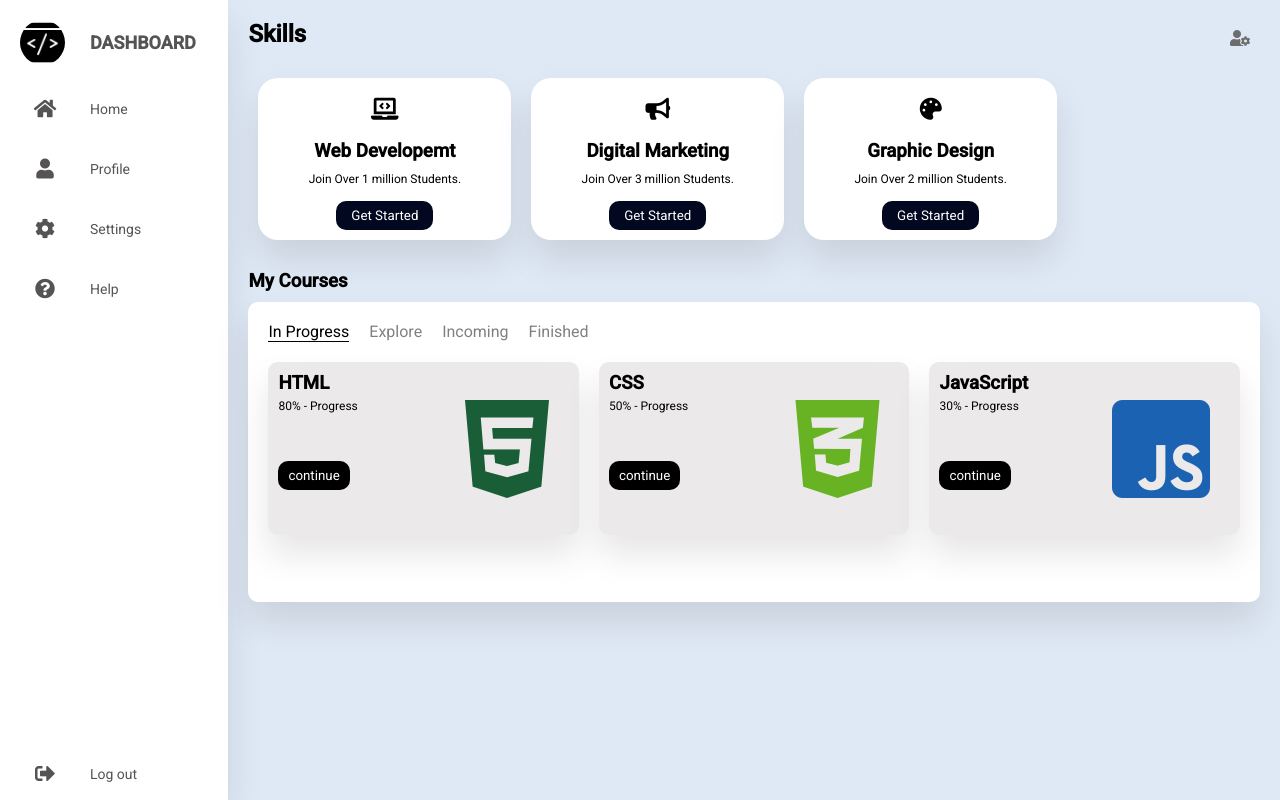
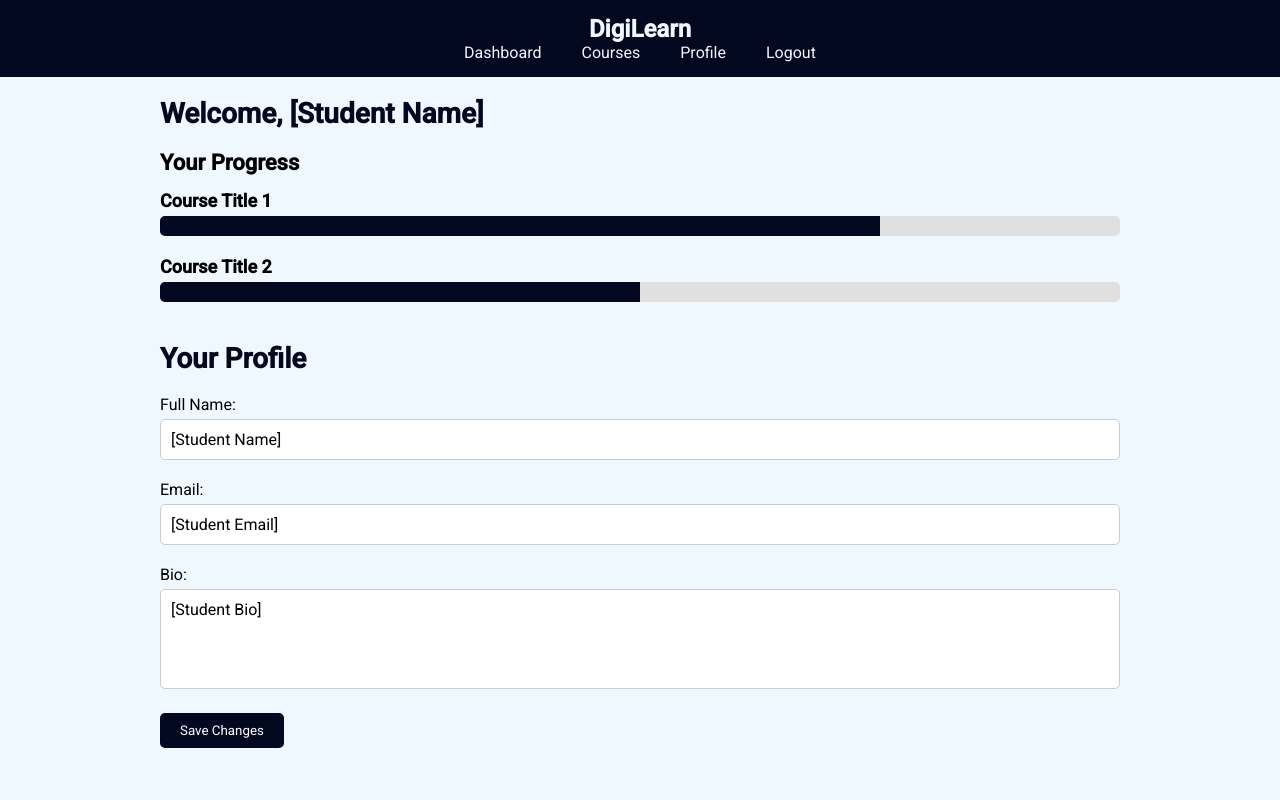
Before and after one commit to morrryyyyy/alx-portfolio_project, a plain HTML site: page student.html in a window 1280 px wide. Drawn offline with Linux system fonts and the light colour scheme.

Commit message:
add student dashboard

```diff
--- a/css/student.css
+++ b/css/student.css
@@ -15,184 +15,121 @@
   box-sizing: border-box;
 }
 body {
-  background: #dfe9f5;
+  background-color: aliceblue;
+  margin: 0;
+  padding: 0;
 }
-.container {
-  display: flex;
-}
-nav {
-  position: relative;
-  top: 0;
-  bottom: 0;
-  height: 100vh;
-  left: 0;
-  background: #fff;
-  width: 280px;
-  overflow: hidden;
-  box-shadow: 0 20px 35px rgba(0, 0, 0, 0.1);
-}
-.logo {
-  text-align: center;
-  display: flex;
-  margin: 10px 0 0 10px;
-}
-.logo img {
-  width: 45px;
-  height: 45px;
-  border-radius: 50%;
-}
-.logo span {
-  font-weight: bold;
-  padding-left: 15px;
-  font-size: 18px;
-  text-transform: uppercase;
-}
-a {
-  position: relative;
-  color: rgb(85, 83, 83);
-  font-size: 14px;
-  display: table;
-  width: 280px;
-  padding: 10px;
-}
-nav .fas {
-  position: relative;
-  width: 70px;
-  height: 40px;
-  top: 14px;
-  font-size: 20px;
+
+header {
+  background-color: var(--blue);
+  color: aliceblue;
+  padding: 15px 0;
   text-align: center;
 }
-.nav-item {
-  position: relative;
-  top: 12px;
-  margin-left: 10px;
-}
-a:hover {
-  background: #eee;
-}
-.logout {
-  position: absolute;
-  bottom: 0;
+
+header nav h1 {
+  margin: 0;
+  font-size: 24px;
 }
 
-/* Main Section */
-.main {
+header nav ul {
+  list-style: none;
+  padding: 0;
+  margin: 0;
+  display: flex;
+  justify-content: center;
+}
+
+header nav ul li {
+  margin: 0 10px;
+}
+
+header nav ul li a {
+  color: aliceblue;
+  text-decoration: none;
+  padding: 5px 10px;
+}
+
+header nav ul li a:hover {
+  background-color: var(--gray);
+  border-radius: 5px;
+}
+
+main {
+  padding: 20px;
+  max-width: 1000px;
+  margin: 0 auto;
+}
+
+h2 {
+  color: var(--blue);
+  font-size: 28px;
+  margin-bottom: 20px;
+}
+
+.dashboard {
+  margin-bottom: 40px;
+}
+
+.progress h3 {
+  font-size: 22px;
+  margin-bottom: 15px;
+}
+
+.course-progress {
+  margin-bottom: 20px;
+}
+
+.course-progress h4 {
+  font-size: 18px;
+  margin-bottom: 5px;
+}
+
+.progress-bar {
+  background-color: #e0e0e0;
+  border-radius: 5px;
+  overflow: hidden;
   position: relative;
-  padding: 20px;
+}
+
+.progress-bar span {
+  display: block;
+  height: 20px;
+  background-color: var(--blue);
+}
+
+.profile .form-group {
+  margin-bottom: 20px;
+}
+
+.profile .form-group label {
+  display: block;
+  margin-bottom: 5px;
+}
+
+.profile .form-group input,
+.profile .form-group textarea {
   width: 100%;
+  padding: 10px;
+  font-size: 16px;
+  border: 1px solid #ccc;
+  border-radius: 5px;
 }
-.main-top {
-  display: flex;
-  width: 100%;
+
+.profile .form-group textarea {
+  height: 100px;
+  resize: none;
 }
-.main-top i {
-  position: absolute;
-  right: 0;
-  margin: 10px 30px;
-  color: rgb(110, 109, 109);
+
+.profile button {
+  padding: 10px 20px;
+  background-color: var(--blue);
+  color: white;
+  border: none;
+  border-radius: 5px;
   cursor: pointer;
 }
-.main-skills {
-  display: flex;
-  margin-top: 20px;
+
+.profile button:hover {
+  background-color: rgba(3, 8, 21, 0.86);
 }
-.main-skills .card {
-  width: 25%;
-  margin: 10px;
-  background: #fff;
-  text-align: center;
-  border-radius: 20px;
-  padding: 10px;
-  box-shadow: 0 20px 35px rgba(0, 0, 0, 0.1);
-}
-.main-skills .card h3 {
-  margin: 10px;
-  text-transform: capitalize;
-}
-.main-skills .card p {
-  font-size: 12px;
-}
-.main-skills .card button {
-  background: var(--blue);
-  color: #fff;
-  padding: 7px 15px;
-  border-radius: 10px;
-  margin-top: 15px;
-  cursor: pointer;
-}
-.main-skills .card button:hover {
-  background: rgba(3, 8, 33, 0.856);
-}
-.main-skills .card i {
-  font-size: 22px;
-  padding: 10px;
-}
-
-/* Courses */
-.main-course {
-  margin-top: 20px;
-  text-transform: capitalize;
-}
-.course-box {
-  width: 100%;
-  height: 300px;
-  padding: 10px 10px 30px 10px;
-  margin-top: 10px;
-  background: #fff;
-  border-radius: 10px;
-  box-shadow: 0 20px 35px rgba(0, 0, 0, 0.1);
-}
-.course-box ul {
-  list-style: none;
-  display: flex;
-}
-.course-box ul li {
-  margin: 10px;
-  color: gray;
-  cursor: pointer;
-}
-.course-box ul .active {
-  color: #000;
-  border-bottom: 1px solid #000;
-}
-.course-box .course {
-  display: flex;
-}
-.box {
-  width: 33%;
-  padding: 10px;
-  margin: 10px;
-  border-radius: 10px;
-  background: rgb(235, 233, 233);
-  box-shadow: 0 20px 35px rgba(0, 0, 0, 0.1);
-}
-.box p {
-  font-size: 12px;
-  margin-top: 5px;
-}
-.box button {
-  background: #000;
-  color: #fff;
-  padding: 7px 10px;
-  border-radius: 10px;
-  margin-top: 3rem;
-  cursor: pointer;
-}
-.box button:hover {
-  background: rgba(0, 0, 0, 0.842);
-}
-.box i {
-  font-size: 7rem;
-  float: right;
-  margin: -20px 20px 20px 0;
-}
-.html {
-  color: rgb(25, 94, 54);
-}
-.css {
-  color: rgb(104, 179, 35);
-}
-.js {
-  color: rgb(28, 98, 179);
-}
--- /dev/null
+++ b/js/student.js
@@ -0,0 +1,18 @@
+document
+  .getElementById("profileForm")
+  .addEventListener("submit", function (event) {
+    event.preventDefault();
+
+    const fullName = document.getElementById("fullName").value;
+    const email = document.getElementById("email").value;
+    const bio = document.getElementById("bio").value;
+
+    console.log("Profile updated:");
+    console.log("Full Name:", fullName);
+    console.log("Email:", email);
+    console.log("Bio:", bio);
+
+    // Here you can add an AJAX request to send the updated data to the server
+
+    alert("Your profile has been updated successfully!");
+  });
--- a/student.html
+++ b/student.html
@@ -11,106 +11,68 @@
     />
   </head>
   <body>
-    <div class="container">
+    <header>
       <nav>
+        <h1>DigiLearn</h1>
         <ul>
-          <li>
-            <a href="#" class="logo">
-              <img src="images/logo.png" alt="" />
-              <span class="nav-item">DashBoard</span>
-            </a>
-          </li>
-          <li>
-            <a href="#">
-              <i class="fas fa-home"></i>
-              <span class="nav-item">Home</span>
-            </a>
-          </li>
-          <li>
-            <a href="">
-              <i class="fas fa-user"></i>
-              <span class="nav-item">Profile</span>
-            </a>
-          </li>
-          <li>
-            <a href="">
-              <i class="fas fa-cog"></i>
-              <span class="nav-item">Settings</span>
-            </a>
-          </li>
-          <li>
-            <a href="">
-              <i class="fas fa-question-circle"></i>
-              <span class="nav-item">Help</span>
-            </a>
-          </li>
-          <li>
-            <a href="" class="logout">
-              <i class="fas fa-sign-out-alt"></i>
-              <span class="nav-item">Log out</span>
-            </a>
-          </li>
+          <li><a href="#">Dashboard</a></li>
+          <li><a href="#">Courses</a></li>
+          <li><a href="#">Profile</a></li>
+          <li><a href="index.html">Logout</a></li>
         </ul>
       </nav>
+    </header>
 
-      <section class="main">
-        <div class="main-top">
-          <h1>Skills</h1>
-          <i class="fas fa-user-cog"></i>
-        </div>
-        <div class="main-skills">
-          <div class="card">
-            <i class="fas fa-laptop-code"></i>
-            <h3>Web developemt</h3>
-            <p>Join Over 1 million Students.</p>
-            <button>Get Started</button>
+    <main>
+      <section class="dashboard">
+        <h2>Welcome, [Student Name]</h2>
+        <div class="progress">
+          <h3>Your Progress</h3>
+          <div class="course-progress">
+            <h4>Course Title 1</h4>
+            <div class="progress-bar" data-progress="75%">
+              <span style="width: 75%"></span>
+            </div>
           </div>
-          <div class="card">
-            <i class="fas fa-bullhorn"></i>
-            <h3>Digital marketing</h3>
-            <p>Join Over 3 million Students.</p>
-            <button>Get Started</button>
-          </div>
-          <div class="card">
-            <i class="fas fa-palette"></i>
-            <h3>graphic design</h3>
-            <p>Join Over 2 million Students.</p>
-            <button>Get Started</button>
+          <div class="course-progress">
+            <h4>Course Title 2</h4>
+            <div class="progress-bar" data-progress="50%">
+              <span style="width: 50%"></span>
+            </div>
           </div>
         </div>
+      </section>
 
-        <section class="main-course">
-          <h1>My courses</h1>
-          <div class="course-box">
-            <ul>
-              <li class="active">In progress</li>
-              <li>explore</li>
-              <li>incoming</li>
-              <li>finished</li>
-            </ul>
-            <div class="course">
-              <div class="box">
-                <h3>HTML</h3>
-                <p>80% - progress</p>
-                <button>continue</button>
-                <i class="fab fa-html5 html"></i>
-              </div>
-              <div class="box">
-                <h3>CSS</h3>
-                <p>50% - progress</p>
-                <button>continue</button>
-                <i class="fab fa-css3-alt css"></i>
-              </div>
-              <div class="box">
-                <h3>JavaScript</h3>
-                <p>30% - progress</p>
-                <button>continue</button>
-                <i class="fab fa-js-square js"></i>
-              </div>
-            </div>
+      <section class="profile">
+        <h2>Your Profile</h2>
+        <form id="profileForm">
+          <div class="form-group">
+            <label for="fullName">Full Name:</label>
+            <input
+              type="text"
+              id="fullName"
+              name="fullName"
+              value="[Student Name]"
+            />
           </div>
-        </section>
+          <div class="form-group">
+            <label for="email">Email:</label>
+            <input
+              type="email"
+              id="email"
+              name="email"
+              value="[Student Email]"
+            />
+          </div>
+          <div class="form-group">
+            <label for="bio">Bio:</label>
+            <textarea id="bio" name="bio">[Student Bio]</textarea>
+          </div>
+          <button type="submit">Save Changes</button>
+        </form>
       </section>
-    </div>
+    </main>
+
+    <script src="js/student.js"></script>
   </body>
 </html>
```
